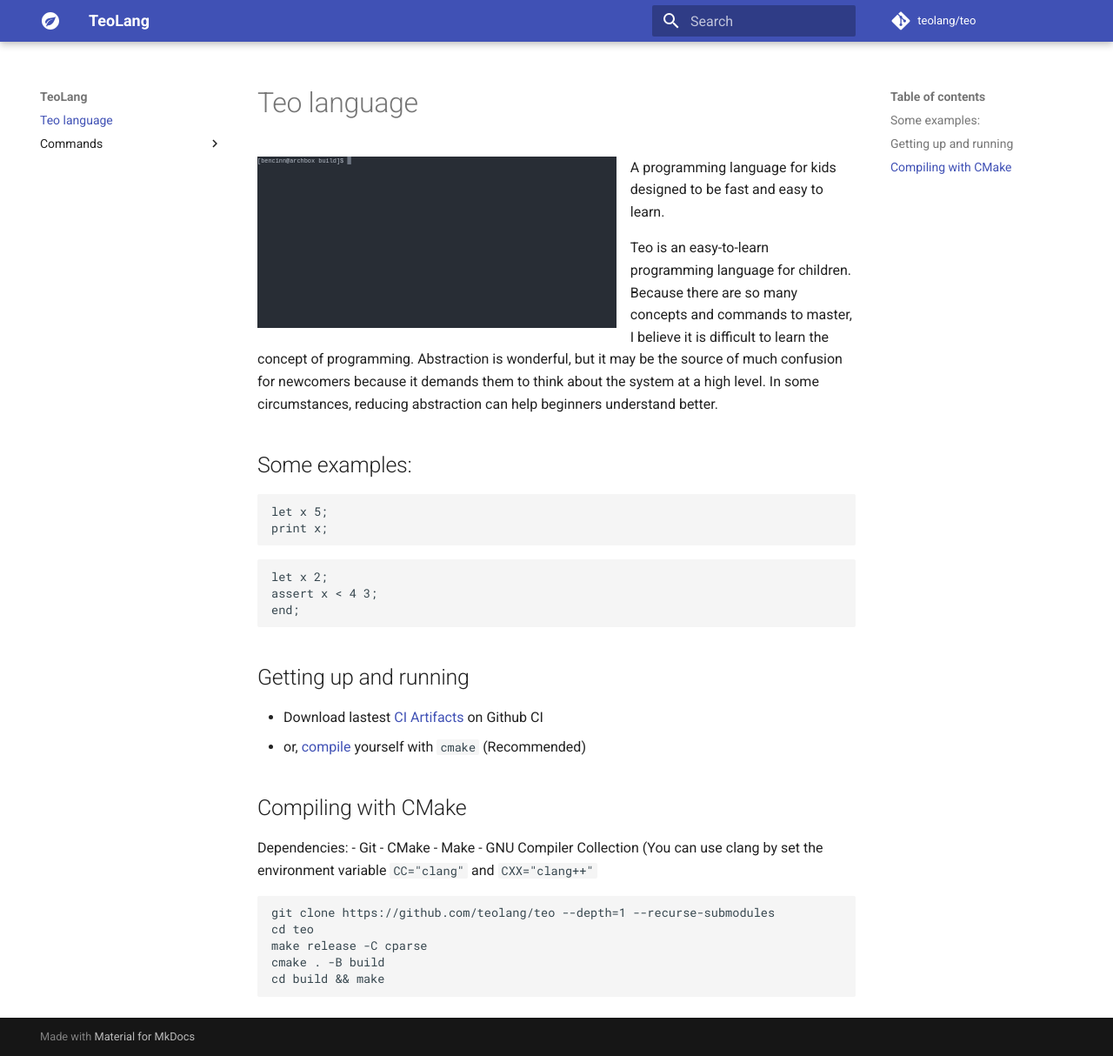
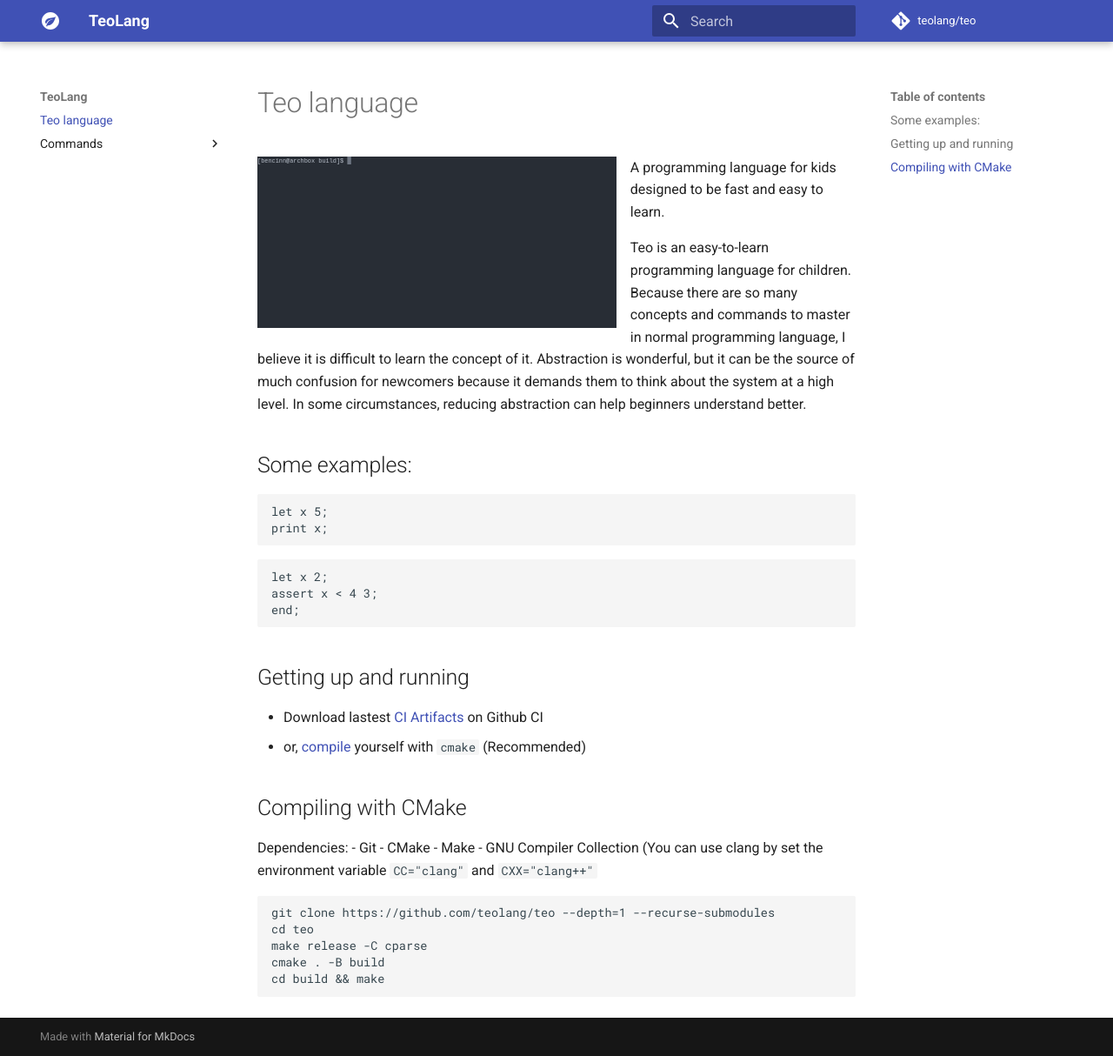
Before and after one commit to teolang/teo, an MkDocs documentation site: the page built from docs/index.md, in a window 1280 px wide and 1214 px high. Shown: the whole window at 87% size. Built offline with MkDocs 1.6.1 and Material for MkDocs 9.7.7, drawn with Linux system fonts in a browser that asks for light colours; comment, search, counter and statistics services are not loaded.

Commit message:
Update index.md

````diff
--- a/docs/index.md
+++ b/docs/index.md
@@ -2,9 +2,9 @@
 <img align="left" src="./image.svg" width="60%"></img>
 A programming language for kids designed to be fast and easy to learn.
 
-Teo is an easy-to-learn programming language for children.
-Because there are so many concepts and commands to master, I believe it is difficult to learn the concept of programming.
-Abstraction is wonderful, but it may be the source of much confusion for newcomers because it demands them to think about the system at a high level. In some circumstances, reducing abstraction can help beginners understand better.
+Teo is an easy-to-learn programming language for children. Because there are so many concepts and commands to master in normal programming language, I believe it is difficult to learn the concept of it. Abstraction is wonderful, but it can be the source of much confusion for newcomers because it demands them to think about the system at a high level. In some circumstances, reducing abstraction can help beginners understand better.
+
+
 ## Some examples:
 ```
 let x 5;
````
